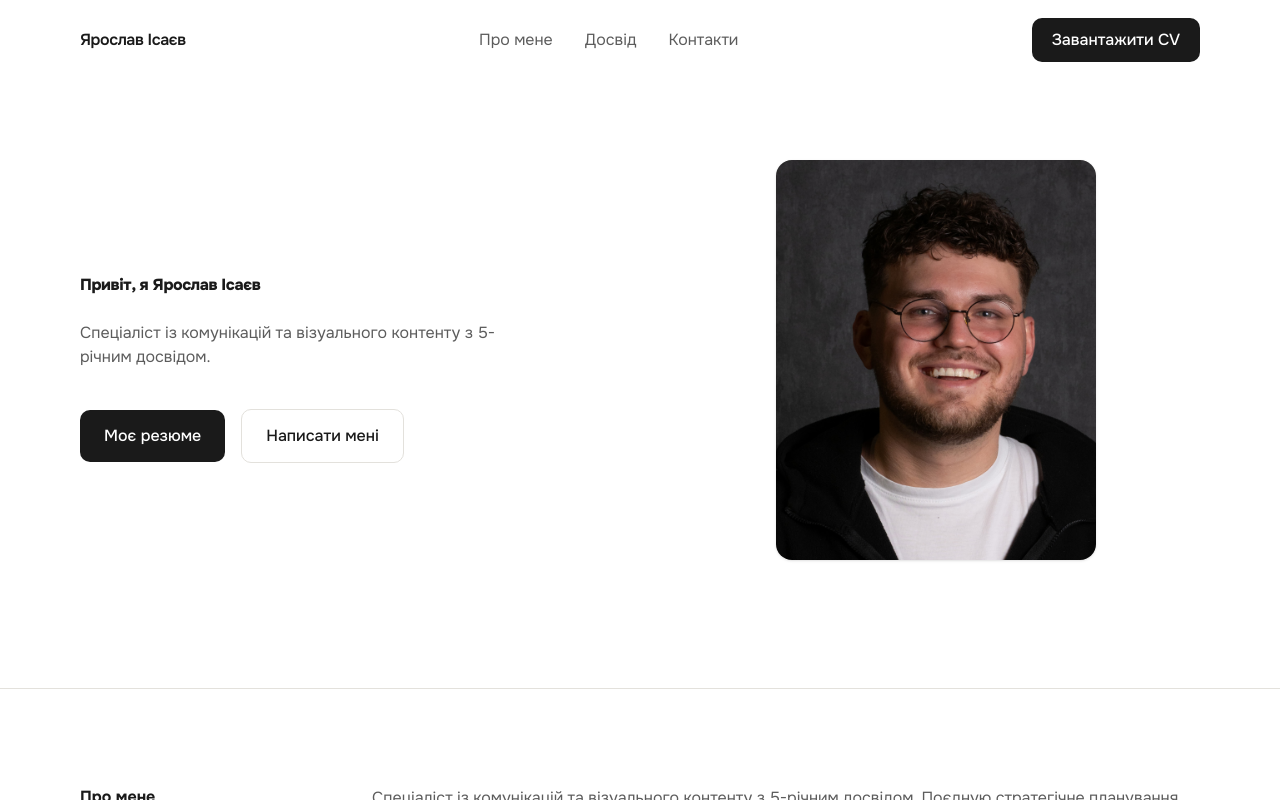
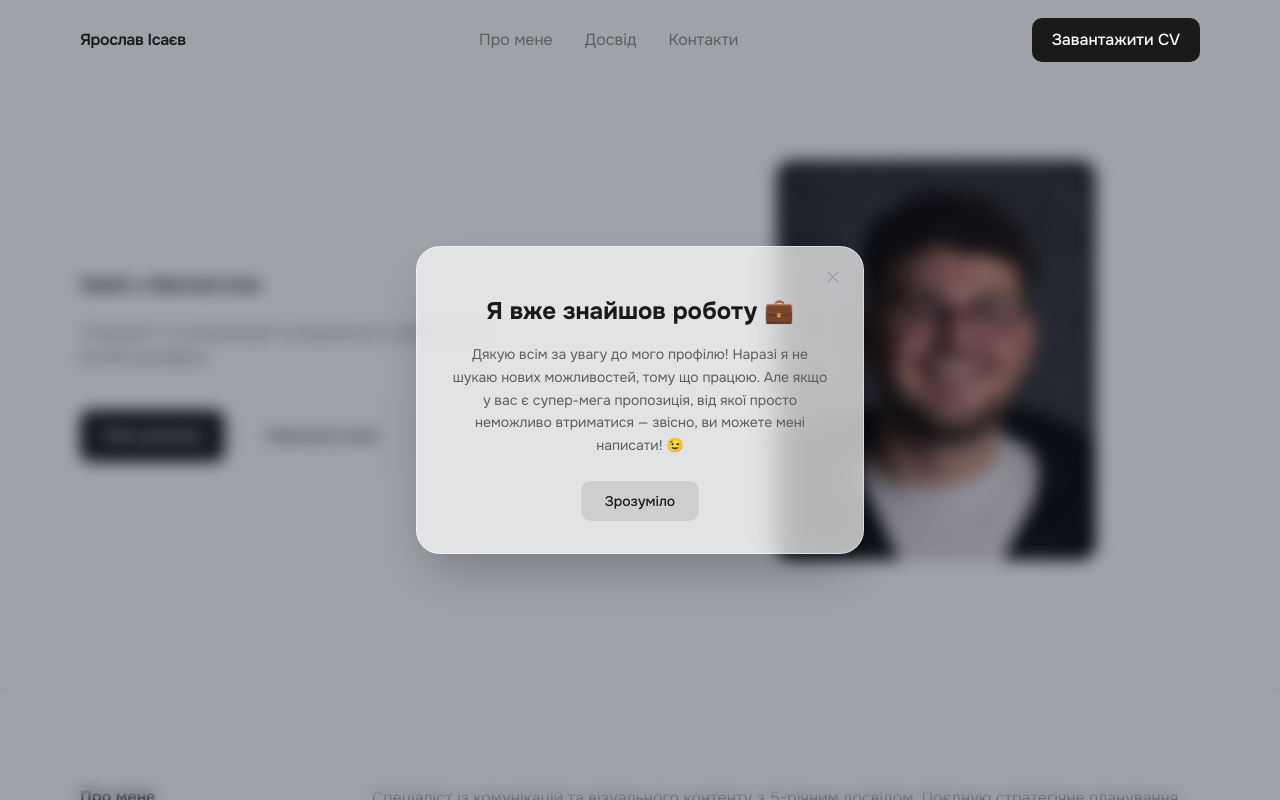
Before and after one commit to yarabanana/portfolio, a Next.js app: page / in a window 1280 px wide. Shown: the top 800 px of the page. Built offline with nearby package versions, Linux system fonts and the light colour scheme.

Commit message:
Додав JobModal на головну сторінку

```diff
--- a/src/app/page.tsx
+++ b/src/app/page.tsx
@@ -6,10 +6,12 @@ import Education from "@/components/sections/Education";
 import Skills from "@/components/sections/Skills";
 import Contacts from "@/components/sections/Contacts";
 import Footer from "@/components/layout/Footer"; // Додано імпорт
+import JobModal from "@/components/ui/JobModal"; // Вспливаюче вікно додаєм
 
 export default function Home() {
   return (
     <main>
+      <JobModal />
       <Header />
       <Hero />
       <About />
--- /dev/null
+++ b/src/components/ui/JobModal.tsx
@@ -0,0 +1,62 @@
+// src/components/ui/JobModal.tsx
+"use client";
+
+import { useState, useEffect } from "react";
+
+export default function JobModal() {
+  // Створюємо "пам'ять" для вікна. Спочатку воно закрите (false), щоб не блимати миттєво при завантаженні.
+  const [isOpen, setIsOpen] = useState(false);
+
+  // Цей код спрацьовує один раз при завантаженні сторінки.
+  // Він відкриває вікно через 500 мілісекунд для красивого плавного старту.
+  useEffect(() => {
+    const timer = setTimeout(() => setIsOpen(true), 500);
+    return () => clearTimeout(timer); // Очищаємо таймер, якщо користувач піде зі сторінки раніше
+  }, []);
+
+  // Якщо вікно має бути закрите — ми просто нічого не малюємо (return null).
+  if (!isOpen) return null;
+
+  return (
+    // Головний контейнер на весь екран, поверх усього іншого (z-50)
+    <div className="fixed inset-0 z-50 flex items-center justify-center p-4">
+
+      {/* Темний напівпрозорий фон (підкладка) */}
+      <div
+        className="absolute inset-0 bg-gray-900/40 backdrop-blur-sm transition-opacity"
+        onClick={() => setIsOpen(false)} // Закриваємо вікно, якщо клікнути повз нього на темний фон
+      ></div>
+
+      {/* Сама картка з ефектом глосморфізму (матового скла) */}
+      <div className="relative w-full max-w-md bg-white/70 backdrop-blur-md border border-white/50 shadow-2xl rounded-3xl p-8 text-center">
+
+        {/* Лаконічний малопомітний хрестик у правому верхньому куті */}
+        <button
+          onClick={() => setIsOpen(false)}
+          className="absolute top-5 right-5 text-gray-400 hover:text-ink transition-colors"
+        >
+          <svg className="w-5 h-5" fill="none" stroke="currentColor" viewBox="0 0 24 24">
+            <path strokeLinecap="round" strokeLinejoin="round" strokeWidth="1.5" d="M6 18L18 6M6 6l12 12"></path>
+          </svg>
+        </button>
+
+        {/* Контент вікна */}
+        <div className="mb-2 mt-4">
+          <h3 className="text-2xl font-bold text-ink mb-4">Я вже знайшов роботу 💼</h3>
+          <p className="text-graphite text-sm leading-relaxed mb-6">
+            Дякую всім за увагу до мого профілю! Наразі я не шукаю нових можливостей, тому що працюю. Але якщо у вас є супер-мега пропозиція, від якої просто неможливо втриматися — звісно, ви можете мені написати! 😉
+          </p>
+        </div>
+
+        {/* Додаткова кнопка-закривашка (щоб користувачу було інтуїтивно зрозуміло, куди тиснути) */}
+        <button
+          onClick={() => setIsOpen(false)}
+          className="px-6 py-2.5 bg-ink/10 text-ink text-sm font-medium rounded-button hover:bg-ink/20 transition-colors"
+        >
+          Зрозуміло
+        </button>
+
+      </div>
+    </div>
+  );
+}
```
